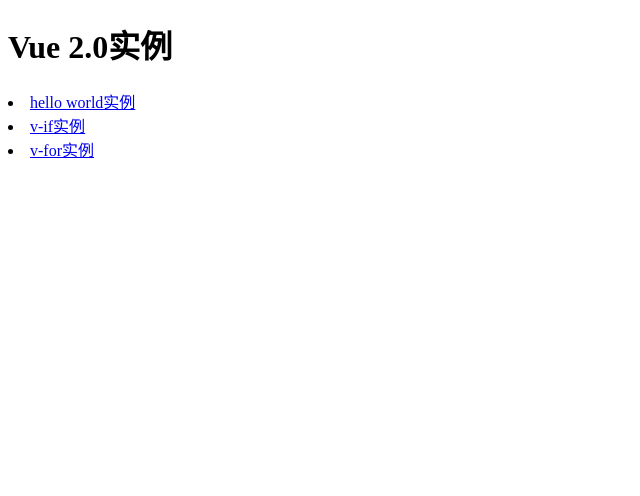
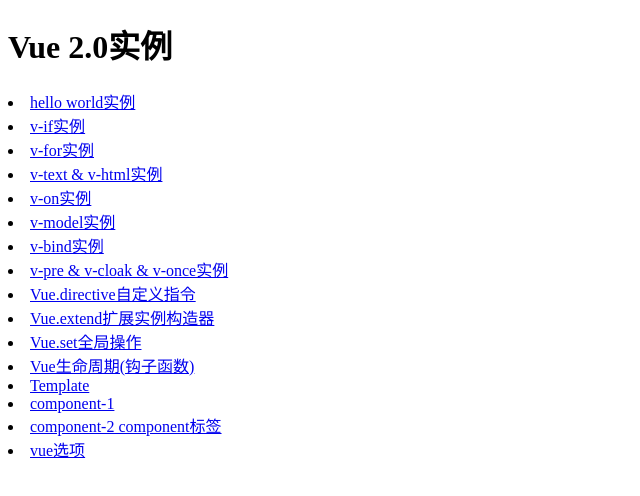
Before and after one commit to yoyoCoding/vue-studying, a website: page index.html in a window 1280 px wide. Shown: the whole page, without its empty margins (0-640 px from the left). Drawn offline with Linux system fonts and the light colour scheme.

Commit message:
Add files via upload

```diff
--- a/index.html
+++ b/index.html
@@ -9,6 +9,19 @@
 			<li><a href="./example/helloworld.html">hello world实例</a></li>
 			<li><a href="./example/v-if.html">v-if实例</a></li>
 			<li><a href="./example/v-for.html">v-for实例</a></li>
+			<li><a href="./example/v-text.html">v-text & v-html实例</a></li>
+			<li><a href="./example/v-on.html">v-on实例</a></li>
+			<li><a href="./example/v-model.html">v-model实例</a></li>
+			<li><a href="./example/v-bind.html">v-bind实例</a></li>
+			<li><a href="./example/others.html">v-pre & v-cloak & v-once实例</a></li>
+			<li><a href="./example/Vue.directive.html">Vue.directive自定义指令</a></li>
+			<li><a href="./example/Vue.extend.html">Vue.extend扩展实例构造器</a></li>
+			<li><a href="./example/Vue.set.html">Vue.set全局操作</a></li>
+			<li><a href="./example/life_cycle.html">Vue生命周期(钩子函数)</a></li>
+			<li><a href="./example/template.html">Template</a></li>
+			<li><a href="./example/component-1.html">component-1</a></li>
+			<li><a href="./example/component-2-label.html">component-2 component标签</a></li>
+			<li><a href="./example/vue_options.html">vue选项</a></li>
 		</div>
 	</body>
 </html>
```
